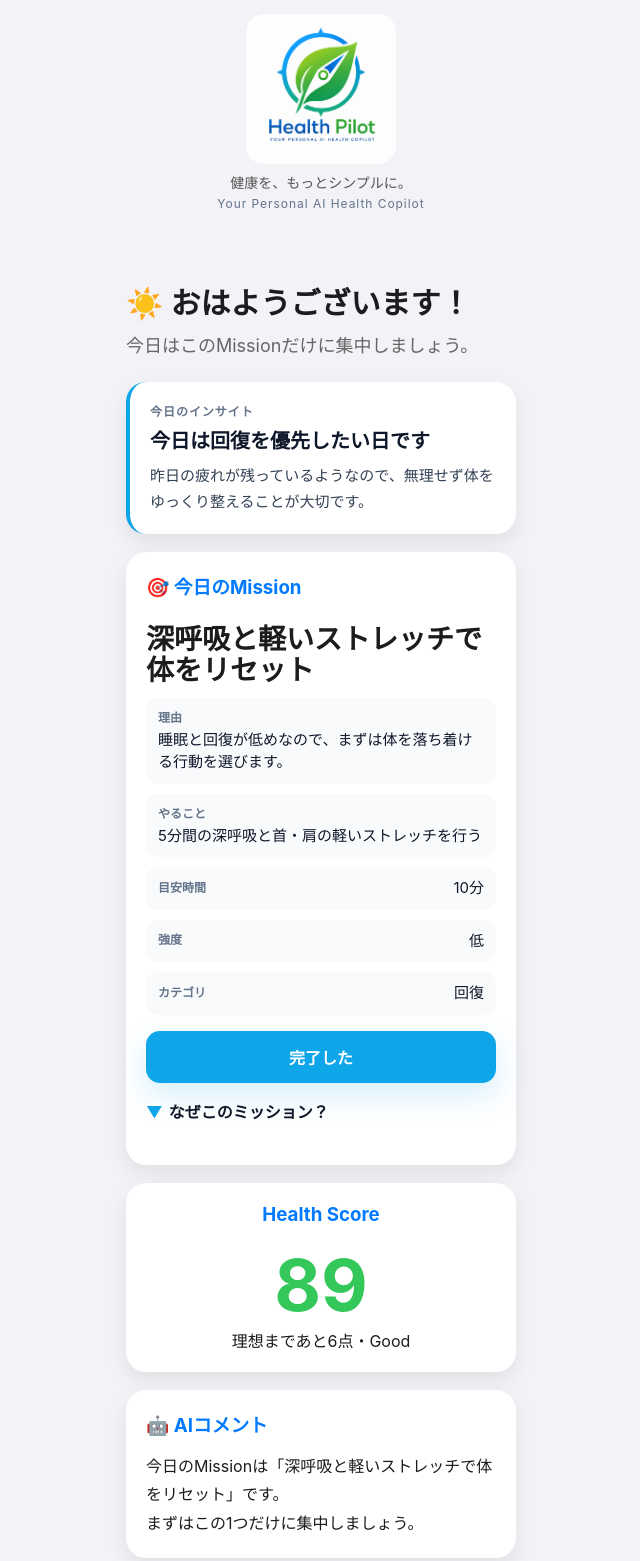
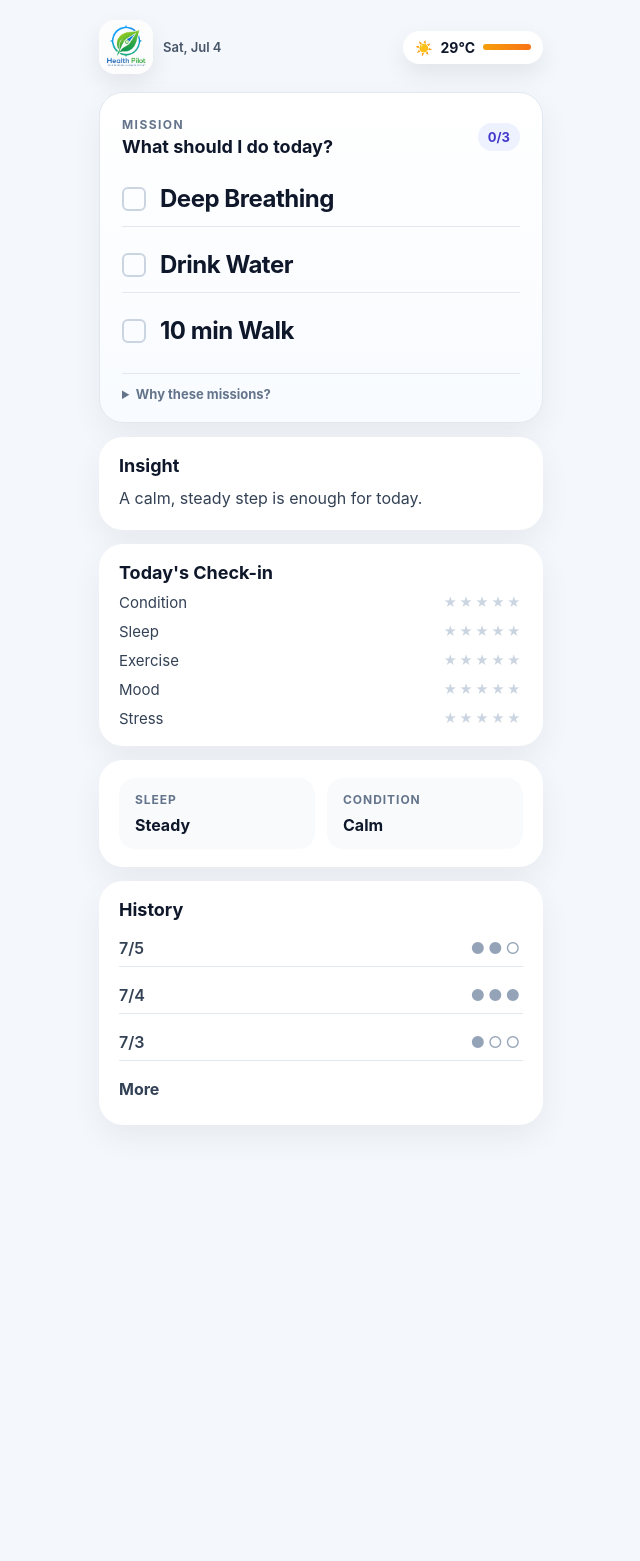
Before and after one commit to Kojun-O/HealthPilot, a plain HTML site: page docs/index.html in a window 1280 px wide. Shown: the top 1561 px of the page, without its empty margins (319-959 px from the left). After the commit the page ends 1161 px from the top, so only its background shows below. Drawn offline with Linux system fonts and the light colour scheme.

Commit message:
Implement Home v1.0 design freeze

```diff
--- a/docs/index.html
+++ b/docs/index.html
@@ -1,5 +1,5 @@
 <!DOCTYPE html>
-<html lang="ja">
+<html lang="en">
 <head>
   <meta charset="UTF-8">
   <meta name="viewport" content="width=device-width, initial-scale=1.0">
@@ -13,59 +13,125 @@
 </head>
 
 <body>
+  <div class="app-shell">
+    <header class="app-header">
+      <div class="brand-block">
+        <img src="assets/logo.png" alt="Health Pilot logo" class="brand-logo">
+        <div class="header-copy">
+          <p class="header-date" id="header-date">Loading date…</p>
+        </div>
+      </div>
 
-<header class="app-header">
-  <img src="assets/logo.png" alt="Health Pilot Logo" class="brand-logo">
-  <p class="tagline">健康を、もっとシンプルに。</p>
-  <p class="subtagline">Your Personal AI Health Copilot</p>
+      <div class="weather-summary" aria-label="Weather summary">
+        <span class="weather-icon">☀️</span>
+        <span class="weather-temp">29°C</span>
+        <span class="weather-alert-slot" aria-hidden="true"></span>
+      </div>
     </header>
 
-<div class="container">
-
-  <div class="greeting">
-    <h2>☀️ おはようございます！</h2>
-    <p>今日はこのMissionだけに集中しましょう。</p>
+    <main class="home-stack">
+      <section class="card card-mission" aria-labelledby="mission-title">
+        <div class="section-title-row">
+          <div class="mission-heading-group">
+            <p class="mission-kicker">Mission</p>
+            <h1 id="mission-title">What should I do today?</h1>
+          </div>
+          <span class="counter-pill">0/3</span>
         </div>
 
-  <div class="card insight-card">
-    <p class="insight-title">今日のインサイト</p>
-    <h3 id="insight-headline">今日のヒント</h3>
-    <p id="insight-message">体調に合わせて、まずは小さな一歩を始めてみましょう。</p>
+        <ul class="mission-list">
+          <li class="mission-item">
+            <span class="mission-checkbox" aria-hidden="true"></span>
+            <span class="mission-label">Deep Breathing</span>
+          </li>
+          <li class="mission-item">
+            <span class="mission-checkbox" aria-hidden="true"></span>
+            <span class="mission-label">Drink Water</span>
+          </li>
+          <li class="mission-item">
+            <span class="mission-checkbox" aria-hidden="true"></span>
+            <span class="mission-label">10 min Walk</span>
+          </li>
+        </ul>
+
+        <details class="why-missions">
+          <summary>Why these missions?</summary>
+          <p>Small actions that support calm, hydration, and energy.</p>
+        </details>
+      </section>
+
+      <section class="card card-insight" aria-labelledby="insight-title">
+        <div class="section-title-row section-title-row-small">
+          <h2 id="insight-title">Insight</h2>
+        </div>
+        <p class="insight-copy">A calm, steady step is enough for today.</p>
+      </section>
+
+      <section class="card card-checkin" aria-labelledby="checkin-title">
+        <div class="section-title-row section-title-row-small">
+          <h2 id="checkin-title">Today's Check-in</h2>
         </div>
 
-  <!-- Mission First -->
-  <div class="card">
-    <h3>🎯 今日のMission</h3>
+        <div class="checkin-list">
+          <div class="checkin-row">
+            <span>Condition</span>
+            <span class="rating-placeholder">★★★★★</span>
+          </div>
+          <div class="checkin-row">
+            <span>Sleep</span>
+            <span class="rating-placeholder">★★★★★</span>
+          </div>
+          <div class="checkin-row">
+            <span>Exercise</span>
+            <span class="rating-placeholder">★★★★★</span>
+          </div>
+          <div class="checkin-row">
+            <span>Mood</span>
+            <span class="rating-placeholder">★★★★★</span>
+          </div>
+          <div class="checkin-row">
+            <span>Stress</span>
+            <span class="rating-placeholder">★★★★★</span>
+          </div>
+        </div>
+      </section>
 
-    <ul id="mission-list" class="mission-list">
-    </ul>
+      <section class="card card-scores" aria-label="Scores">
+        <div class="score-card">
+          <h3>Sleep</h3>
+          <p>Steady</p>
+        </div>
+        <div class="score-card">
+          <h3>Condition</h3>
+          <p>Calm</p>
+        </div>
+      </section>
+
+      <section class="card card-history" aria-labelledby="history-title">
+        <div class="section-title-row section-title-row-small">
+          <h2 id="history-title">History</h2>
         </div>
 
-  <!-- Health Score -->
-  <div class="card score">
-    <h3>Health Score</h3>
-    <div id="score">89</div>
-    <p>理想まであと6点</p>
+        <ul class="history-list">
+          <li><span class="history-date">7/5</span><span class="history-dots">●●○</span></li>
+          <li><span class="history-date">7/4</span><span class="history-dots">●●●</span></li>
+          <li><span class="history-date">7/3</span><span class="history-dots">●○○</span></li>
+          <li class="history-more">More</li>
+        </ul>
+      </section>
+    </main>
   </div>
 
-  <!-- AI Comment -->
-  <div class="card">
-    <h3>🤖 AIコメント</h3>
-    <p id="ai-comment">
-      昨日は回復が良好でした。<br>
-      今日は睡眠だけ意識すれば十分です😊
-    </p>
-  </div>
-
-</div>
-
-<script src="js/healthEngine.js"></script>
-<script src="js/healthDataAdapter.js"></script>
-<script src="js/dailyInsightEngine.js"></script>
-<script src="js/contextBuilder.js"></script>
-<script src="js/builtInAI.js"></script>
-<script src="app.js"></script>
-<script src="js/main.js"></script>
-
+  <script>
+    const dateEl = document.getElementById('header-date');
+    if (dateEl) {
+      const now = new Date();
+      dateEl.textContent = now.toLocaleDateString('en-US', {
+        weekday: 'short',
+        month: 'short',
+        day: 'numeric'
+      });
+    }
+  </script>
 </body>
 </html>
--- a/docs/style.css
+++ b/docs/style.css
@@ -1,281 +1,298 @@
+:root {
+  color-scheme: light;
+  font-family: -apple-system, BlinkMacSystemFont, "SF Pro Display", "Segoe UI", sans-serif;
+}
+
 * {
-    margin: 0;
-    padding: 0;
-    box-sizing: border-box;
+  box-sizing: border-box;
+  margin: 0;
+  padding: 0;
 }
 
 body {
-    font-family: -apple-system, BlinkMacSystemFont, "SF Pro Display", sans-serif;
-    background: #f2f2f7;
-    color: #1c1c1e;
+  background: #f4f7fb;
+  color: #0f172a;
 }
 
-.container {
-    max-width: 430px;
-    margin: auto;
-    padding: 20px;
+.app-shell {
+  max-width: 480px;
+  margin: 0 auto;
+  padding: 20px 18px 36px;
 }
 
-.greeting {
-    margin-top: 30px;
-    margin-bottom: 25px;
+.app-header {
+  display: flex;
+  justify-content: space-between;
+  align-items: center;
+  gap: 12px;
+  margin-bottom: 18px;
 }
 
-.greeting h2 {
-    font-size: 30px;
-    margin-bottom: 8px;
+.brand-block {
+  display: flex;
+  align-items: center;
+  gap: 10px;
 }
 
-.greeting p {
-    color: #666;
-    font-size: 18px;
+.brand-logo {
+  width: 54px;
+  height: 54px;
+  border-radius: 16px;
+  object-fit: contain;
+  background: #ffffff;
+  box-shadow: 0 10px 24px rgba(15, 23, 42, 0.08);
+}
+
+.header-date {
+  color: #475569;
+  font-size: 13px;
+  font-weight: 600;
+}
+
+.weather-summary {
+  display: flex;
+  align-items: center;
+  gap: 8px;
+  padding: 8px 12px;
+  background: #ffffff;
+  border-radius: 999px;
+  box-shadow: 0 10px 24px rgba(15, 23, 42, 0.08);
+  font-size: 14px;
+  font-weight: 700;
+  color: #0f172a;
+}
+
+.weather-alert-slot {
+  display: inline-block;
+  width: 48px;
+  height: 6px;
+  border-radius: 999px;
+  background: linear-gradient(90deg, #f59e0b, #f97316);
+}
+
+.home-stack {
+  display: flex;
+  flex-direction: column;
+  gap: 14px;
 }
 
 .card {
-    background: white;
-    border-radius: 20px;
-    padding: 20px;
-    margin-bottom: 18px;
-    box-shadow: 0 8px 20px rgba(0,0,0,0.08);
+  background: #ffffff;
+  border-radius: 24px;
+  padding: 18px 20px;
+  box-shadow: 0 12px 32px rgba(15, 23, 42, 0.06);
 }
 
-.card h3 {
-    margin-bottom: 15px;
-    color: #007AFF;
+.card-mission {
+  padding: 24px 22px 20px;
+  background: linear-gradient(180deg, #ffffff 0%, #f8fbff 100%);
+  border: 1px solid #e2e8f0;
 }
 
-.insight-card {
-    border-left: 4px solid #0ea5e9;
+.section-title-row {
+  display: flex;
+  justify-content: space-between;
+  align-items: center;
+  gap: 12px;
+  margin-bottom: 16px;
 }
 
-.insight-title {
-    font-size: 12px;
-    font-weight: 700;
-    color: #64748b;
-    letter-spacing: 0.08em;
-    margin-bottom: 8px;
-    text-transform: uppercase;
+.section-title-row-small {
+  margin-bottom: 10px;
 }
 
-#insight-headline {
-    margin-bottom: 8px;
-    color: #0f172a;
-    font-size: 20px;
-    line-height: 1.4;
+.section-title-row h1,
+.section-title-row h2 {
+  font-size: 18px;
+  font-weight: 700;
+  color: #0f172a;
 }
 
-#insight-message {
-    color: #334155;
-    font-size: 15px;
-    line-height: 1.7;
-    margin: 0;
+.mission-heading-group {
+  display: flex;
+  flex-direction: column;
+  gap: 4px;
 }
 
-.score {
-    text-align: center;
+.mission-kicker {
+  color: #64748b;
+  font-size: 12px;
+  font-weight: 700;
+  letter-spacing: 0.12em;
+  text-transform: uppercase;
 }
 
-#score {
-    font-size: 72px;
-    font-weight: bold;
-    color: #34C759;
+.counter-pill {
+  display: inline-flex;
+  align-items: center;
+  justify-content: center;
+  padding: 6px 10px;
+  border-radius: 999px;
+  background: #eef2ff;
+  color: #4338ca;
+  font-size: 13px;
+  font-weight: 700;
 }
 
-#mission-list {
-    list-style: none;
+.mission-list {
+  list-style: none;
+  display: flex;
+  flex-direction: column;
+  gap: 12px;
+  margin: 0 0 16px;
 }
 
-#mission-list li {
-    padding: 10px 0;
-    border-bottom: 1px solid #eee;
+.mission-item {
+  display: flex;
+  align-items: center;
+  gap: 14px;
+  padding: 12px 0;
+  border-bottom: 1px solid #e2e8f0;
 }
 
-#mission-list li:last-child {
-    border-bottom: none;
+.mission-item:last-child {
+  border-bottom: none;
 }
 
-.mission-card h2 {
-    font-size: 28px;
-    line-height: 1.1;
-    margin-bottom: 12px;
-}
-
-.mission-action {
-    margin-bottom: 10px;
-    color: #334155;
-    font-size: 16px;
-    line-height: 1.5;
-}
-
-.mission-meta {
-    margin-bottom: 18px;
-    color: #64748b;
-    font-size: 14px;
-}
-
-.mission-details {
-    display: flex;
-    flex-direction: column;
-    gap: 10px;
-    margin-bottom: 16px;
-}
-
-.mission-detail {
-    background: #f8fafc;
-    border-radius: 12px;
-    padding: 10px 12px;
-}
-
-.mission-detail-inline {
-    display: flex;
-    justify-content: space-between;
-    align-items: center;
-    gap: 10px;
+.mission-checkbox {
+  width: 24px;
+  height: 24px;
+  border: 2px solid #cbd5e1;
+  border-radius: 6px;
+  flex-shrink: 0;
 }
 
 .mission-label {
-    display: block;
-    color: #64748b;
-    font-size: 12px;
-    font-weight: 700;
-    margin-bottom: 4px;
+  font-size: 24px;
+  font-weight: 700;
+  line-height: 1.2;
+  letter-spacing: -0.02em;
+  color: #0f172a;
 }
 
-.mission-value {
-    color: #0f172a;
-    font-size: 15px;
-    line-height: 1.5;
+.why-missions {
+  border-top: 1px solid #e2e8f0;
+  padding-top: 12px;
 }
 
-.mission-deadline {
-    margin-bottom: 18px;
-    color: #0f172a;
-    font-size: 16px;
+.why-missions summary {
+  cursor: pointer;
+  color: #64748b;
+  font-size: 13px;
+  font-weight: 700;
 }
 
-.mission-button {
-    width: 100%;
-    display: inline-flex;
-    justify-content: center;
-    align-items: center;
-    padding: 14px 16px;
-    border: none;
-    border-radius: 14px;
-    background: #0ea5e9;
-    color: white;
-    font-size: 16px;
-    font-weight: 700;
-    cursor: pointer;
-    box-shadow: 0 12px 30px rgba(14, 165, 233, 0.18);
-    transition: transform 0.15s ease, box-shadow 0.15s ease, background 0.15s ease;
-    margin-bottom: 16px;
+.why-missions p {
+  margin-top: 8px;
+  color: #475569;
+  font-size: 13px;
+  line-height: 1.5;
 }
 
-.mission-button:hover,
-.mission-button:focus {
-    transform: translateY(-1px);
-    box-shadow: 0 16px 36px rgba(14, 165, 233, 0.24);
+.insight-copy {
+  margin: 0;
+  color: #334155;
+  font-size: 16px;
+  line-height: 1.6;
 }
 
-.mission-card.is-completed {
-    border: 1px solid #bbf7d0;
-    background: #f8fff9;
+.checkin-list {
+  display: flex;
+  flex-direction: column;
+  gap: 10px;
 }
 
-.mission-button:disabled {
-    background: #86efac;
-    color: #166534;
-    cursor: default;
-    box-shadow: none;
-    transform: none;
+.checkin-row {
+  display: flex;
+  justify-content: space-between;
+  align-items: center;
+  color: #334155;
+  font-size: 15px;
 }
 
-.mission-button:disabled:hover,
-.mission-button:disabled:focus {
-    transform: none;
-    box-shadow: none;
+.rating-placeholder {
+  color: #cbd5e1;
+  letter-spacing: 0.18em;
+  font-size: 13px;
 }
 
-.mission-completion-message {
-    margin: -4px 0 16px;
-    color: #15803d;
-    font-size: 14px;
-    font-weight: 600;
+.card-scores {
+  display: grid;
+  grid-template-columns: repeat(2, minmax(0, 1fr));
+  gap: 12px;
 }
 
-.mission-reason summary {
-    list-style: none;
-    font-weight: 700;
-    cursor: pointer;
-    color: #0f172a;
-    margin-bottom: 12px;
+.score-card {
+  background: #f8fafc;
+  border-radius: 16px;
+  padding: 14px 16px;
 }
 
-.mission-reason summary::-webkit-details-marker {
-    display: none;
+.score-card h3 {
+  margin-bottom: 8px;
+  color: #64748b;
+  font-size: 12px;
+  font-weight: 700;
+  letter-spacing: 0.08em;
+  text-transform: uppercase;
 }
 
-.mission-reason summary:before {
-    content: '▼ ';
-    color: #0ea5e9;
-    display: inline-block;
-    margin-right: 6px;
-    transform-origin: center;
-    transition: transform 0.2s ease;
+.score-card p {
+  margin: 0;
+  color: #0f172a;
+  font-size: 16px;
+  font-weight: 700;
 }
 
-.mission-reason[open] summary:before {
-    transform: rotate(-180deg);
+.history-list {
+  list-style: none;
+  display: flex;
+  flex-direction: column;
+  gap: 10px;
 }
 
-.mission-reason ul {
-    margin-left: 0;
-    padding-left: 18px;
-    color: #334155;
-    line-height: 1.75;
+.history-list li {
+  display: flex;
+  justify-content: space-between;
+  align-items: center;
+  padding: 8px 0;
+  border-bottom: 1px solid #e2e8f0;
+  color: #334155;
 }
 
-.mission-reason li {
-    margin-bottom: 10px;
+.history-list li:last-child {
+  border-bottom: none;
 }
 
-#ai-comment {
-    line-height: 1.8;
+.history-date {
+  font-weight: 600;
 }
 
-strong {
-    color: #34C759;
-}
-/* ===== Brand Header ===== */
-
-.app-header{
-    text-align:center;
-    margin:14px 0 18px;
+.history-dots {
+  color: #94a3b8;
+  letter-spacing: 0.18em;
 }
 
-.brand-logo {
-    width: 150px;
-    max-width: 70%;
-    display: block;
-    margin: 0 auto 8px;
-    border-radius: 18px;
+.history-more {
+  color: #0f172a;
+  font-weight: 700;
 }
 
-.tagline{
-    color:#555;
-    font-size:14px;
-    margin-bottom: 4px;
+@media (max-width: 560px) {
+  .app-shell {
+    padding: 16px 14px 30px;
+  }
+
+  .app-header {
+    flex-direction: column;
+    align-items: flex-start;
+  }
+
+  .weather-summary {
+    align-self: flex-end;
+  }
+
+  .mission-label {
+    font-size: 20px;
+  }
 }
-
-.subtagline {
-    font-size:12px;
-    color: #64748b;
-    letter-spacing: 0.08em;
-    margin-top: 0;
-}
-
-@media (prefers-color-scheme: dark) {
-    .subtagline {
-        color: #94a3b8;
-    }
-}
```
Also changed, not shown: design/vision.md (+1 -1 lines), README.md. Lines whose indentation alone changed are shown as unchanged.
